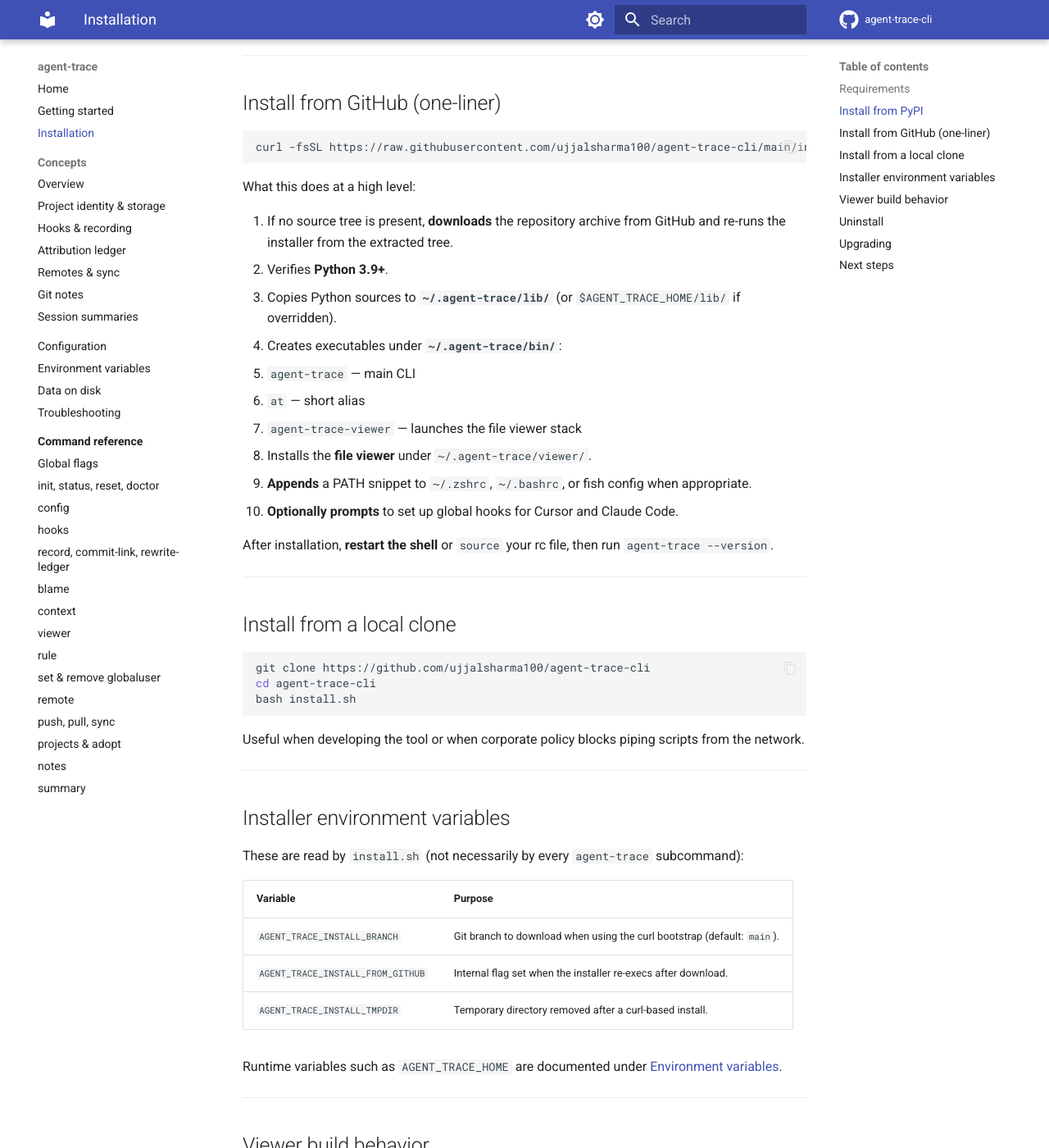
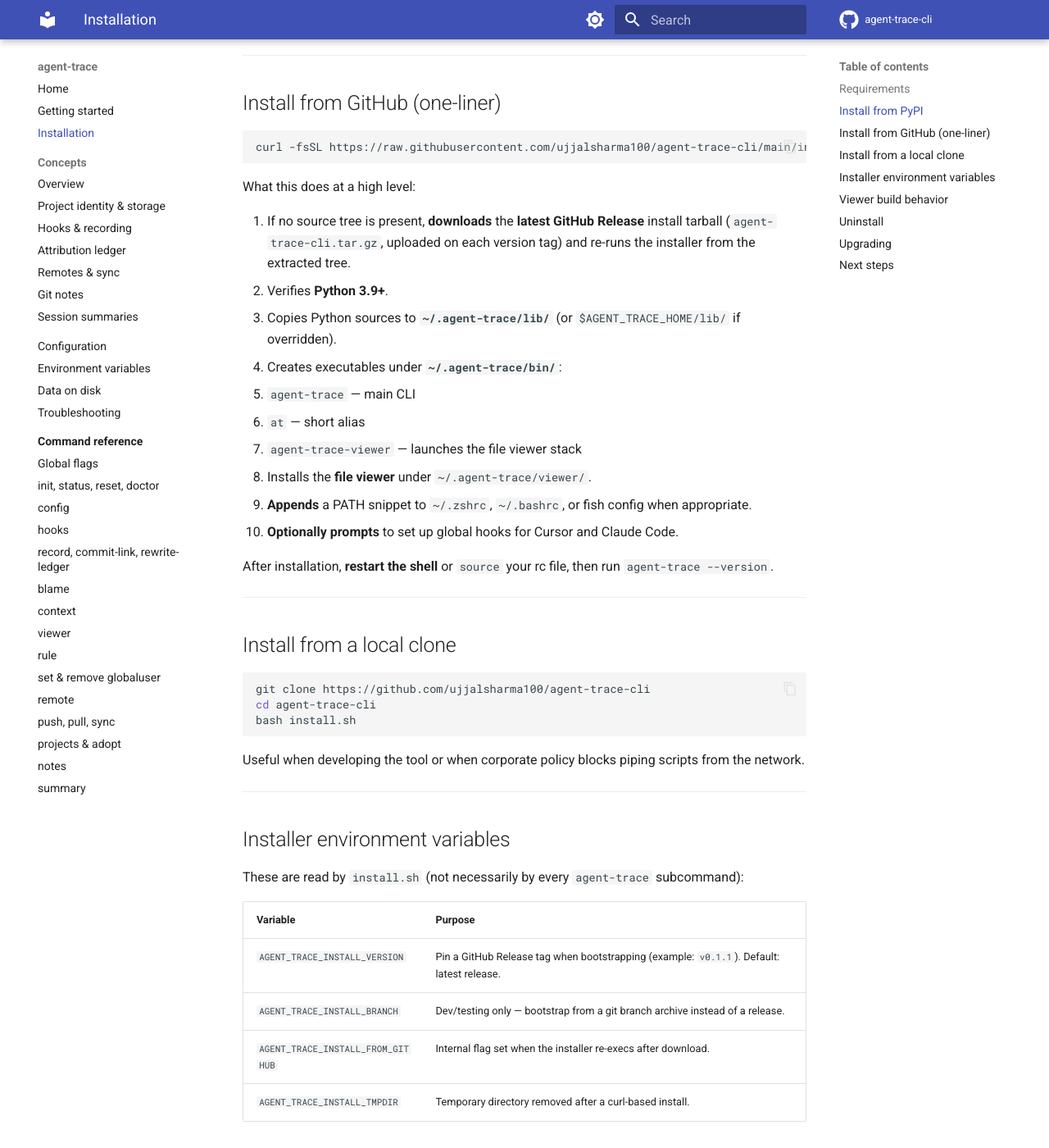
Before and after one commit to ujjalsharma100/agent-trace-cli, an MkDocs documentation site: the page built from docs/installation.md, in a window 1280 px wide and 1400 px high, scrolled down 1323 px. Shown: the whole window at 82% size. Built offline with MkDocs 1.6.1 and Material for MkDocs 9.7.7, drawn with Linux system fonts in a browser that asks for light colours; comment, search, counter and statistics services are not loaded; some of the changed text lies outside the part shown.

Commit message:
feat(cli): bootstrap curl install from GitHub Release tarball
Upload agent-trace-cli.tar.gz on each tag so curl installs are trackable
via GitHub release download counts; install.sh resolves /releases/latest automatically.

Co-authored-by: Cursor <cursoragent@cursor.com>

```diff
--- a/docs/installation.md
+++ b/docs/installation.md
@@ -51,7 +51,7 @@ curl -fsSL https://raw.githubusercontent.com/ujjalsharma100/agent-trace-cli/main
 
 What this does at a high level:
 
-1. If no source tree is present, **downloads** the repository archive from GitHub and re-runs the installer from the extracted tree.
+1. If no source tree is present, **downloads** the **latest GitHub Release** install tarball (`agent-trace-cli.tar.gz`, uploaded on each version tag) and re-runs the installer from the extracted tree.
 2. Verifies **Python 3.9+**.
 3. Copies Python sources to **`~/.agent-trace/lib/`** (or `$AGENT_TRACE_HOME/lib/` if overridden).
 4. Creates executables under **`~/.agent-trace/bin/`**:
@@ -84,7 +84,8 @@ These are read by `install.sh` (not necessarily by every `agent-trace` subcomman
 
 | Variable | Purpose |
 |----------|---------|
-| `AGENT_TRACE_INSTALL_BRANCH` | Git branch to download when using the curl bootstrap (default: `main`). |
+| `AGENT_TRACE_INSTALL_VERSION` | Pin a GitHub Release tag when bootstrapping (example: `v0.1.1`). Default: latest release. |
+| `AGENT_TRACE_INSTALL_BRANCH` | Dev/testing only — bootstrap from a git branch archive instead of a release. |
 | `AGENT_TRACE_INSTALL_FROM_GITHUB` | Internal flag set when the installer re-execs after download. |
 | `AGENT_TRACE_INSTALL_TMPDIR` | Temporary directory removed after a curl-based install. |
 
@@ -117,7 +118,7 @@ Removing **`~/.agent-trace/`** entirely deletes **all** projects’ traces, ledg
 ## Upgrading
 
 - **PyPI install:** `pip install -U agent-trace-cli`
-- **Bash installer:** re-run **`install.sh`** from the latest `main` (curl or clone). The installer overwrites library and viewer files under the install prefix. Your **`project-config.json`** and JSONL data under `projects/<id>/` are not removed by the installer itself.
+- **Bash installer:** re-run **`install.sh`** from the latest GitHub Release (curl or clone). The installer overwrites library and viewer files under the install prefix. Your **`project-config.json`** and JSONL data under `projects/<id>/` are not removed by the installer itself.
 
 ---
 
```
Also changed, not shown: README.md (+5 -2 lines), docs/environment-variables.md (+1 -1 lines), 2 other files.
